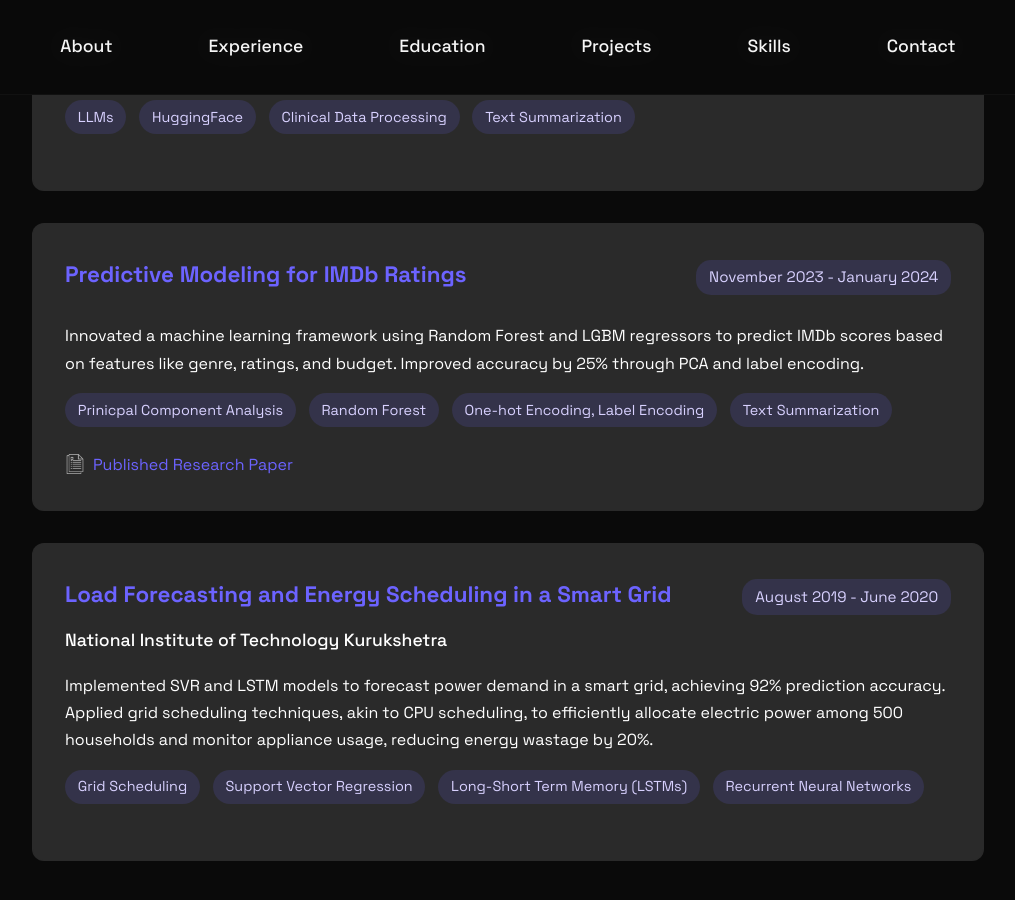
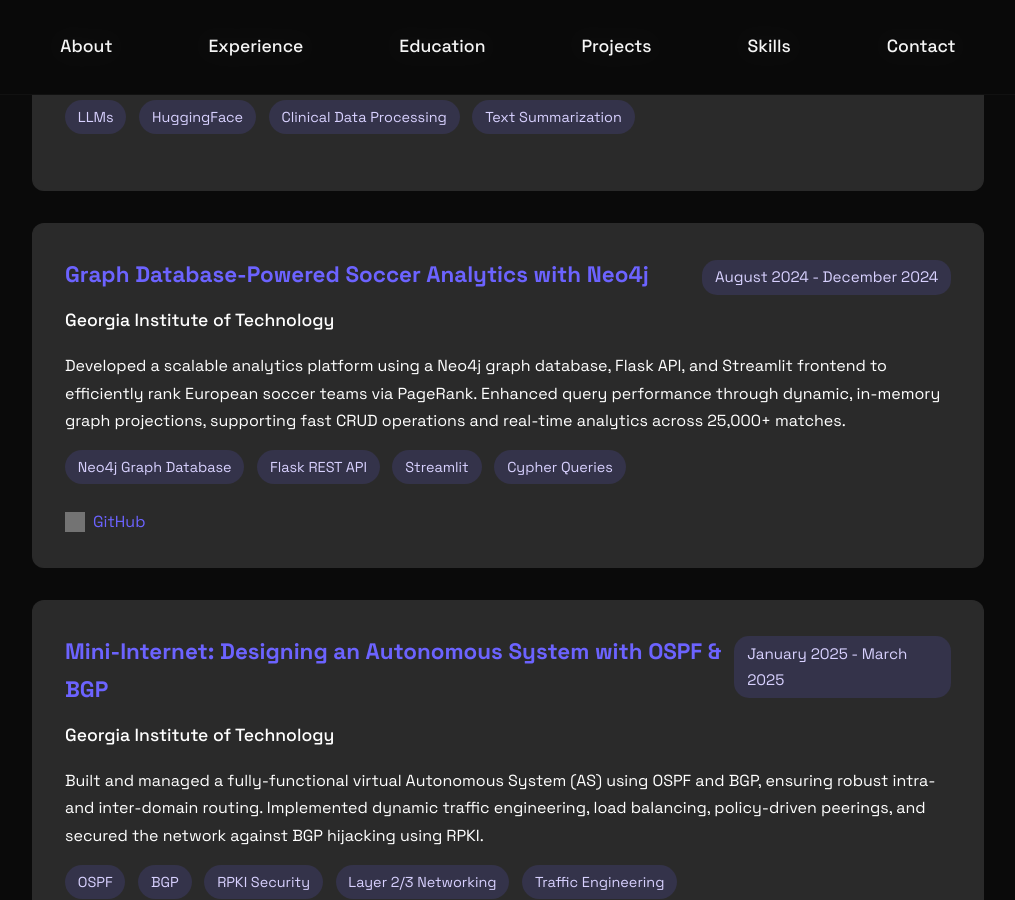
Before and after one commit to anubhav-mathur/anubhav-mathur.github.io, a Jekyll site: the page built from index.md, in a window 1280 px wide and 900 px high, scrolled down 3872 px. Shown: the whole window, without its empty margins (132-1147 px from the left). Built offline with Jekyll 4.4.1, drawn with Linux system fonts in a browser that asks for light colours; grey boxes are pictures that could not be loaded.

Commit message:
Added projects

```diff
--- a/index.md
+++ b/index.md
@@ -120,6 +120,45 @@ title: Anubhav Mathur
         <span class="tech-item">HuggingFace</span>
         <span class="tech-item">Clinical Data Processing</span>
         <span class="tech-item">Text Summarization</span>
+      </div>
+    </div>
+    <div class="project-card">
+      <div class="project-header">
+        <div>
+          <h3 class="project-title">Graph Database-Powered Soccer Analytics with Neo4j</h3>
+          <div class="project-location">Georgia Institute of Technology</div>
+        </div>
+        <span class="project-duration">August 2024 - December 2024</span>
+      </div>
+      <p class="project-description">Developed a scalable analytics platform using a Neo4j graph database, Flask API, and Streamlit frontend to efficiently rank European soccer teams via PageRank. Enhanced query performance through dynamic, in-memory graph projections, supporting fast CRUD operations and real-time analytics across 25,000+ matches.</p>
+      <div class="tech-stack">
+        <span class="tech-item">Neo4j Graph Database</span>
+        <span class="tech-item">Flask REST API</span>
+        <span class="tech-item">Streamlit</span>
+        <span class="tech-item">Cypher Queries</span>
+      </div>
+      <div class="project-links">
+        <a href="https://github.com/anubhav-mathur/cs6400-neo4j-soccer" class="project-link">
+          <img src="https://cdn-icons-png.flaticon.com/512/25/25231.png" alt="GitHub">
+          GitHub
+        </a>
+      </div>
+    </div>
+    <div class="project-card">
+      <div class="project-header">
+        <div>
+          <h3 class="project-title">Mini-Internet: Designing an Autonomous System with OSPF & BGP</h3>
+          <div class="project-location">Georgia Institute of Technology</div>
+        </div>
+        <span class="project-duration">January 2025 - March 2025</span>
+      </div>
+      <p class="project-description">Built and managed a fully-functional virtual Autonomous System (AS) using OSPF and BGP, ensuring robust intra- and inter-domain routing. Implemented dynamic traffic engineering, load balancing, policy-driven peerings, and secured the network against BGP hijacking using RPKI.</p>
+      <div class="tech-stack">
+        <span class="tech-item">OSPF</span>
+        <span class="tech-item">BGP</span>
+        <span class="tech-item">RPKI Security</span>
+        <span class="tech-item">Layer 2/3 Networking</span>
+        <span class="tech-item">Traffic Engineering</span>
       </div>
     </div>
     <div class="project-card">
```
